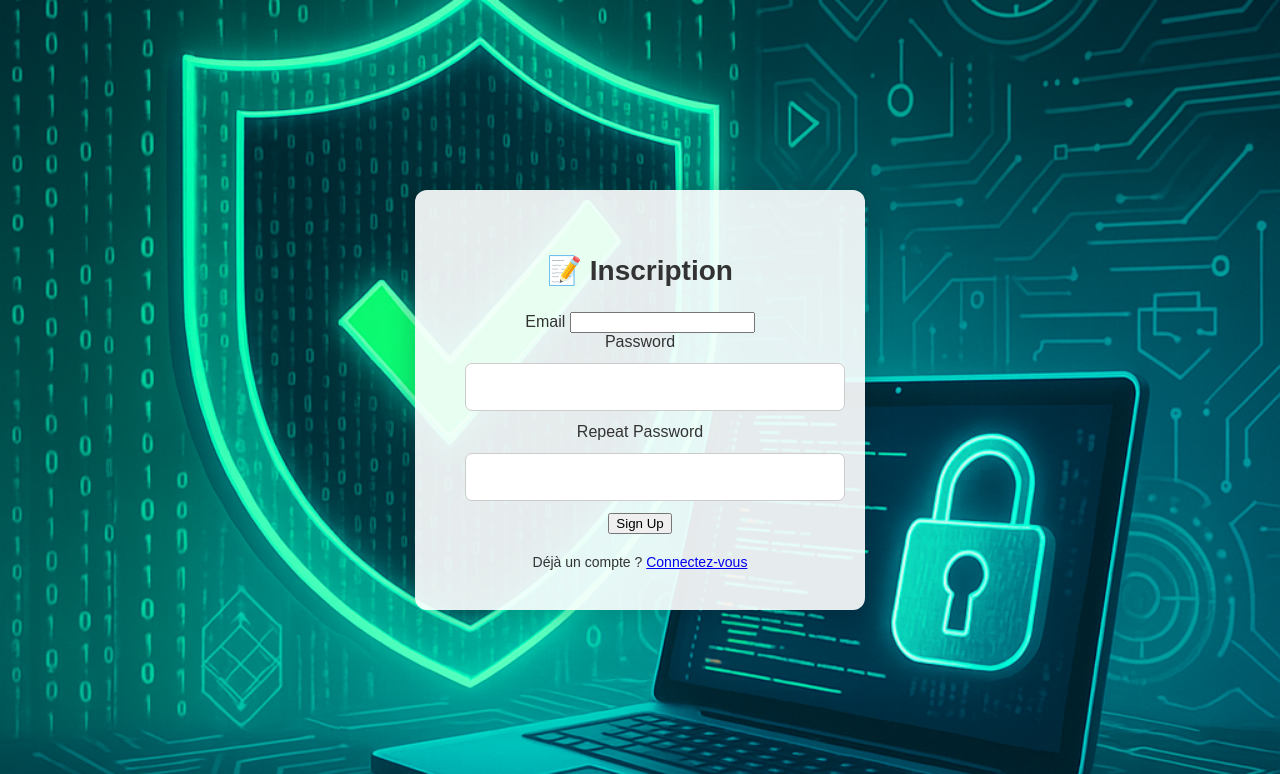
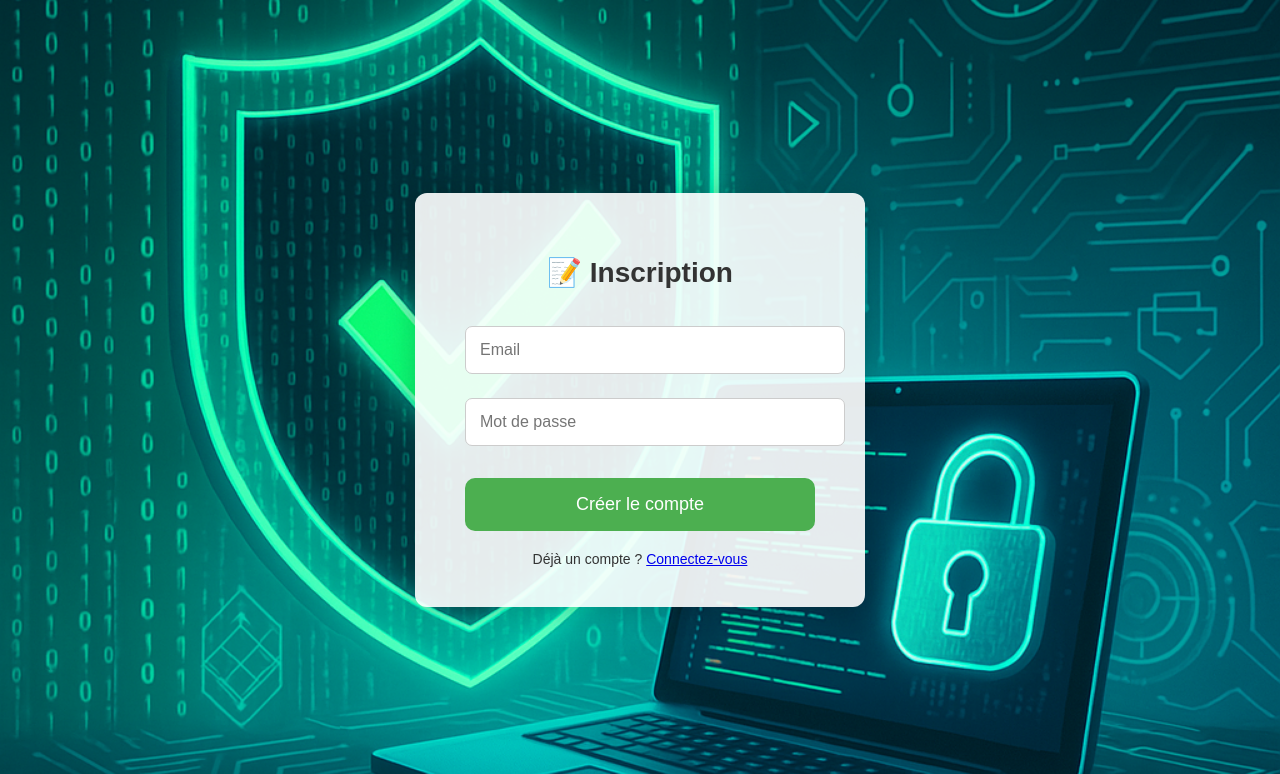
Before and after one commit to TchoubeubeBarthelemyMabi/MABI-Cybers-curit-, a Flask app: page /signup in a window 1280 px wide. Shown: the top 774 px of the page. Run offline with Flask 3, Linux system fonts and the light colour scheme.

Commit message:
Update signup.html

```diff
--- a/templates/signup.html
+++ b/templates/signup.html
@@ -70,35 +70,11 @@
         <div class="flash-message">{{ messages[0] }}</div>
       {% endif %}
     {% endwith %}
-   <form method="POST">
-    {{ form.hidden_tag() }}
-
-    <div class="form-group">
-        {{ form.email.label }}
-        {{ form.email(class="form-control") }}
-        {% for error in form.email.errors %}
-            <small class="text-danger">{{ error }}</small>
-        {% endfor %}
-    </div>
-
-    <div class="form-group">
-        {{ form.password.label }}
-        {{ form.password(class="form-control") }}
-        {% for error in form.password.errors %}
-            <small class="text-danger">{{ error }}</small>
-        {% endfor %}
-    </div>
-
-    <div class="form-group">
-        {{ form.confirm.label }}
-        {{ form.confirm(class="form-control") }}
-        {% for error in form.confirm.errors %}
-            <small class="text-danger">{{ error }}</small>
-        {% endfor %}
-    </div>
-
-    {{ form.submit(class="btn btn-primary") }}
-</form>
+    <form method="post">
+        <input type="email" name="email" placeholder="Email" required><br>
+        <input type="password" name="password" placeholder="Mot de passe" required><br>
+        <button type="submit">Créer le compte</button>
+    </form>
     <div class="login-link">
         Déjà un compte ? <a href="{{ url_for('login') }}">Connectez-vous</a>
     </div>
```
